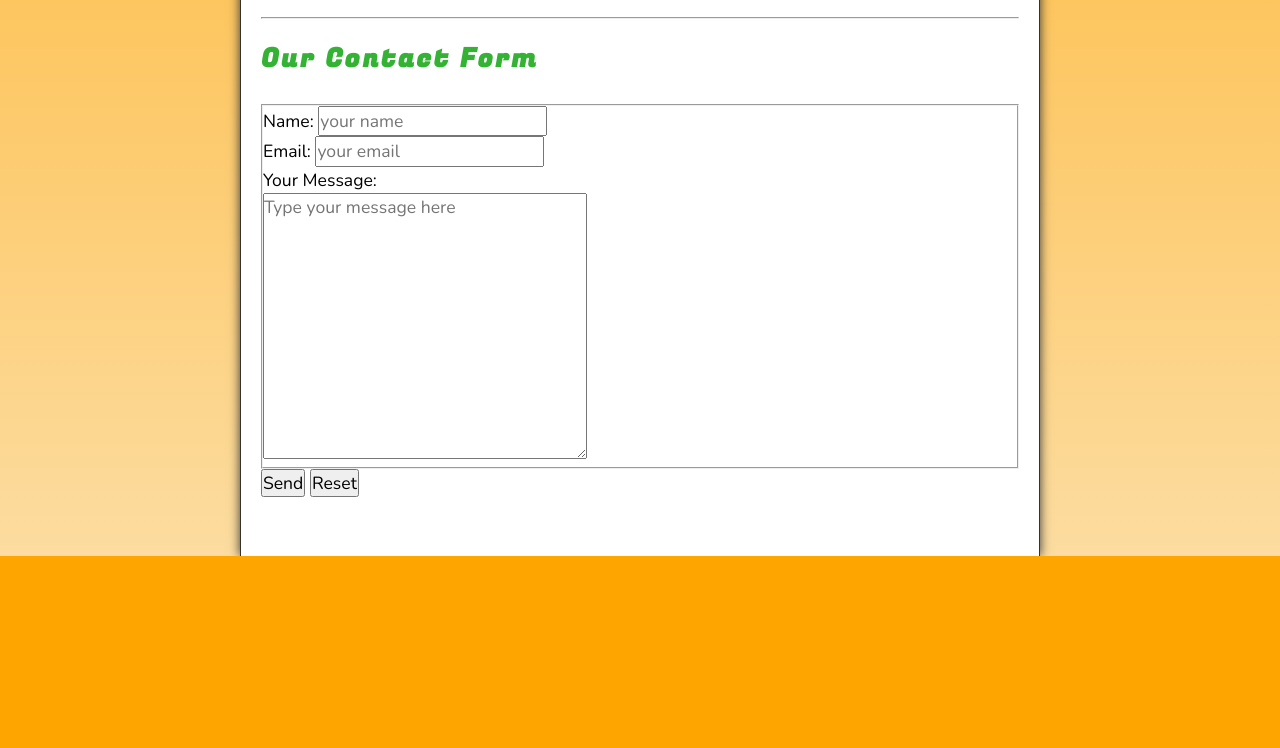
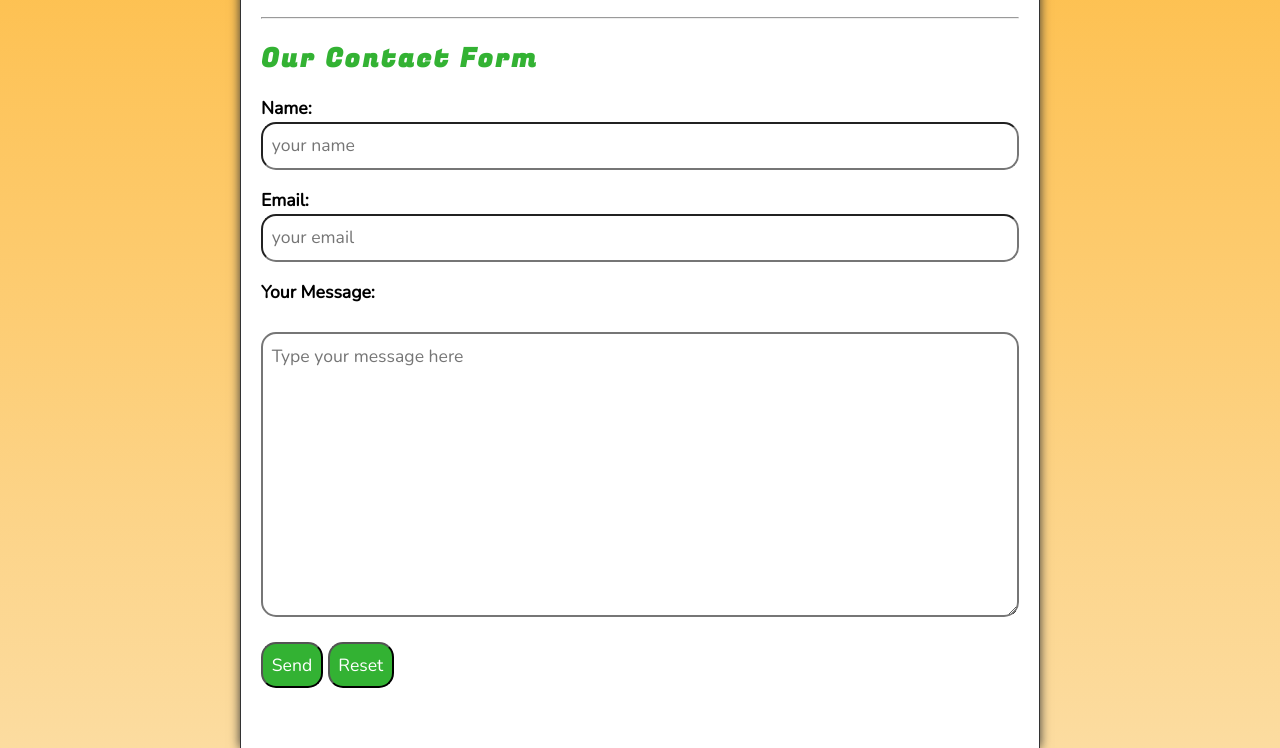
Before and after one commit to Intira-72/css-learning-project, a plain HTML site: page CSS Complete Project For Beginners/contact.html in a window 1280 px wide. Shown: the part 809-1557 px from the top of the page. Before the commit the page ends 1365 px from the top, so only its background shows below. Drawn offline with nearby package versions, Linux system fonts and the light colour scheme.

Commit message:
Update style.css
- Contact Form Style

```diff
--- a/CSS Complete Project For Beginners/css/style.css
+++ b/CSS Complete Project For Beginners/css/style.css
@@ -202,3 +202,45 @@ a:active {
 .main__article:last-child {
     min-height: calc(100vh - 20rem);
 }
+
+/* || ABOUT */
+.about__trivia {
+    margin: var(--MARGIN);
+}
+
+.about__trivia-answer {
+    margin-top: 1em;
+}
+
+/* || CONTACT */
+.contact__h2 {
+    margin: 0;
+}
+
+.contact__fieldset {
+    border: none;
+}
+
+.contact__p {
+    margin: 1em 0;
+}
+
+.contact__label {
+    display: block;
+    font-weight: bold;
+}
+
+.contact__input,
+.contact__textarea {
+    padding: 0.5em;
+    border-radius: 15px;
+    border-width: 2px;
+    width: 100%;
+}
+
+.contact__button {
+    padding: 0.5em;
+    border-radius: 15px;
+    background-color: var(--HIGHLIGHT-COLOR);
+    color: var(--HEADER-COLOR);
+}
```
